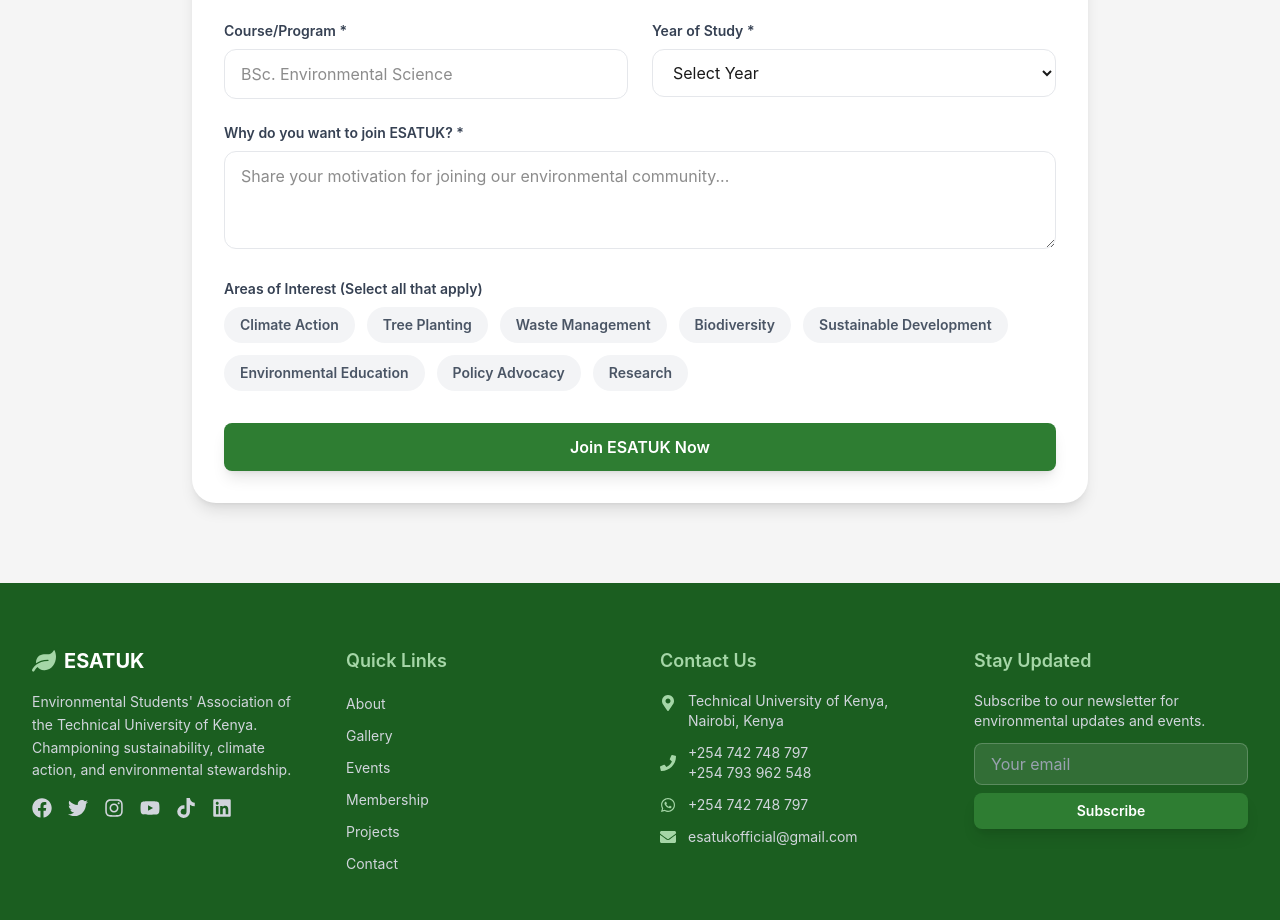
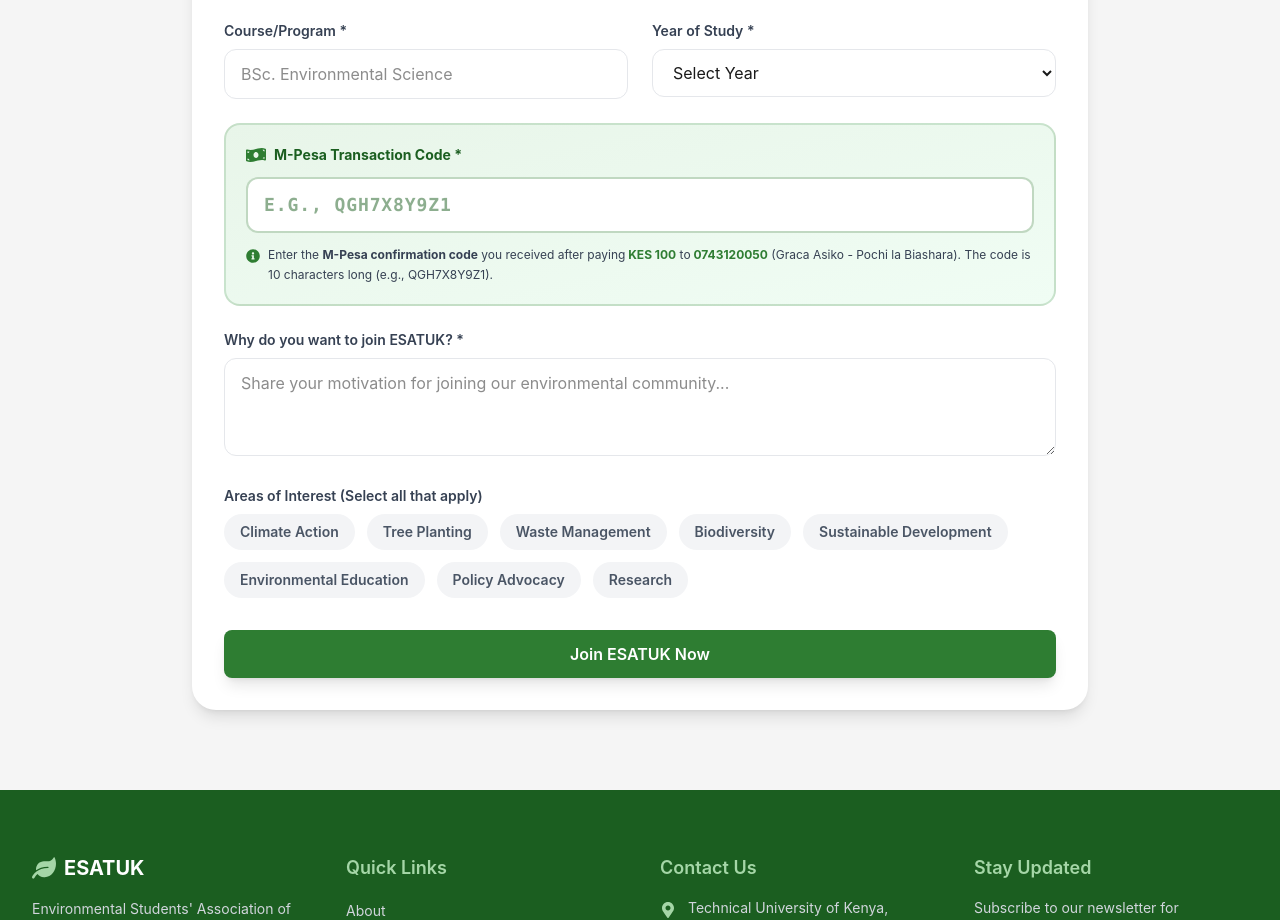
Before and after one commit to Denzel-254/ESATUK, a React (Vite) app: page /membership in a window 1280 px wide. Shown: the part 2860-3780 px from the top of the page. Built offline with nearby package versions, Linux system fonts and the light colour scheme.

Commit message:
Add M-Pesa code field to MembershipForm

```diff
--- a/src/components/forms/MembershipForm.jsx
+++ b/src/components/forms/MembershipForm.jsx
@@ -1,7 +1,7 @@
 import { useState } from 'react';
 import { motion } from 'framer-motion';
 import emailjs from 'emailjs-com';
-import { FaCheck, FaSpinner } from 'react-icons/fa';
+import { FaCheck, FaSpinner, FaMoneyBillWave, FaInfoCircle } from 'react-icons/fa';
 
 const MembershipForm = () => {
   const [formData, setFormData] = useState({
@@ -11,6 +11,7 @@
     regNumber: '',
     course: '',
     yearOfStudy: '',
+    mpesaCode: '', // ✅ NEW: M-Pesa transaction code
     reason: '',
     interests: []
   });
@@ -50,7 +51,6 @@
     setError('');
 
     try {
-      // EmailJS configuration - Replace with your actual credentials
       const templateParams = {
         to_name: 'ESATUK Admin',
         from_name: formData.fullName,
@@ -59,6 +59,7 @@
         reg_number: formData.regNumber,
         course: formData.course,
         year: formData.yearOfStudy,
+        mpesa_code: formData.mpesaCode, // ✅ Send M-Pesa code to email
         reason: formData.reason,
         interests: formData.interests.join(', '),
         subject: 'New Membership Registration'
@@ -66,7 +67,7 @@
 
       await emailjs.send(
         import.meta.env.VITE_EMAILJS_SERVICE_ID,
-        import.meta.env.VITE_EMAILJS_TEMPLATE_MEMBERSHIP,
+        import.meta.env.VITE_EMAILJS_TEMPLATE_ID,
         templateParams,
         import.meta.env.VITE_EMAILJS_PUBLIC_KEY
       );
@@ -79,6 +80,7 @@
         regNumber: '',
         course: '',
         yearOfStudy: '',
+        mpesaCode: '',
         reason: '',
         interests: []
       });
@@ -103,12 +105,18 @@
         <h3 className="text-2xl font-bold text-primary-dark mb-2">
           Registration Successful!
         </h3>
-        <p className="text-gray-600">
-          Thank you for joining ESATUK. You will receive a confirmation email shortly.
+        <p className="text-gray-600 mb-4">
+          Thank you for joining ESATUK. Your membership will be activated once
+          your payment is confirmed. You will receive a confirmation email shortly.
         </p>
+        <div className="bg-primary-pale p-4 rounded-xl mb-4">
+          <p className="text-sm text-primary-dark">
+            💡 <strong>Tip:</strong> Keep your M-Pesa confirmation message safe for reference.
+          </p>
+        </div>
         <button
           onClick={() => setIsSuccess(false)}
-          className="btn-primary mt-6"
+          className="btn-primary mt-2"
         >
           Register Another Member
         </button>
@@ -220,6 +228,41 @@
         </div>
       </div>
 
+      {/* ✅ NEW: M-Pesa Code Field - Full Width */}
+      <div className="mt-6 p-5 bg-gradient-to-br from-primary-pale to-green-50 rounded-2xl border-2 border-primary/20">
+        <div className="flex items-center gap-2 mb-3">
+          <FaMoneyBillWave className="text-primary text-xl" />
+          <label className="block text-sm font-bold text-primary-dark">
+            M-Pesa Transaction Code *
+          </label>
+        </div>
+
+        <div className="relative">
+          <input
+            type="text"
+            name="mpesaCode"
+            value={formData.mpesaCode}
+            onChange={handleChange}
+            required
+            className="w-full px-4 py-3 rounded-xl border-2 border-primary/30 focus:border-primary focus:ring-2 focus:ring-primary/20 outline-none transition-all uppercase font-mono font-bold text-lg tracking-wider text-primary-dark bg-white"
+            placeholder="e.g., QGH7X8Y9Z1"
+            maxLength={10}
+            pattern="[A-Z0-9]{10}"
+            title="Enter the 10-character M-Pesa confirmation code"
+          />
+        </div>
+
+        <div className="flex items-start gap-2 mt-3">
+          <FaInfoCircle className="text-primary flex-shrink-0 mt-1 text-sm" />
+          <p className="text-xs text-gray-700 leading-relaxed">
+            Enter the <strong>M-Pesa confirmation code</strong> you received after paying
+            <strong className="text-primary"> KES 100</strong> to
+            <strong className="text-primary"> 0743120050</strong> (Graca Asiko - Pochi la Biashara).
+            The code is 10 characters long (e.g., QGH7X8Y9Z1).
+          </p>
+        </div>
+      </div>
+
       <div className="mt-6">
         <label className="block text-sm font-semibold text-gray-700 mb-2">
           Why do you want to join ESATUK? *
```
